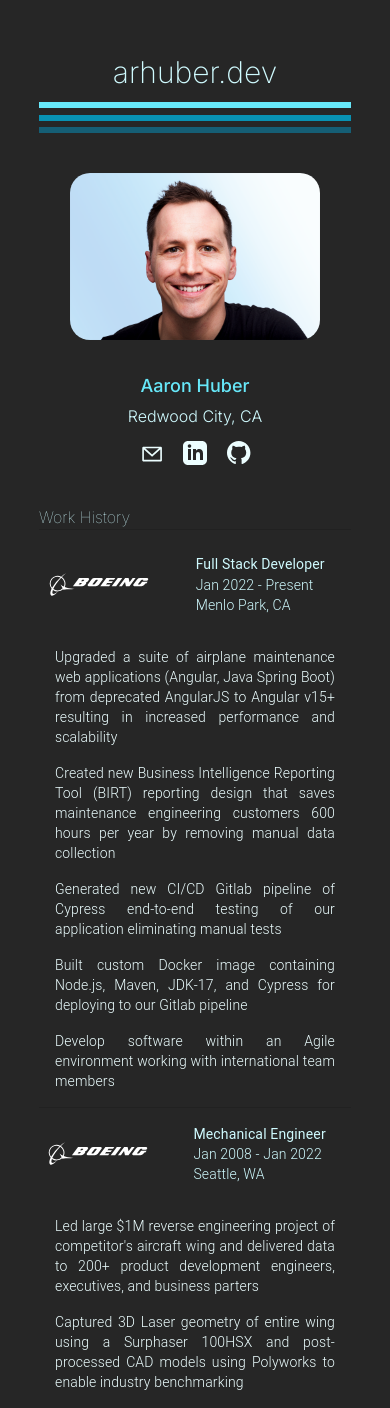
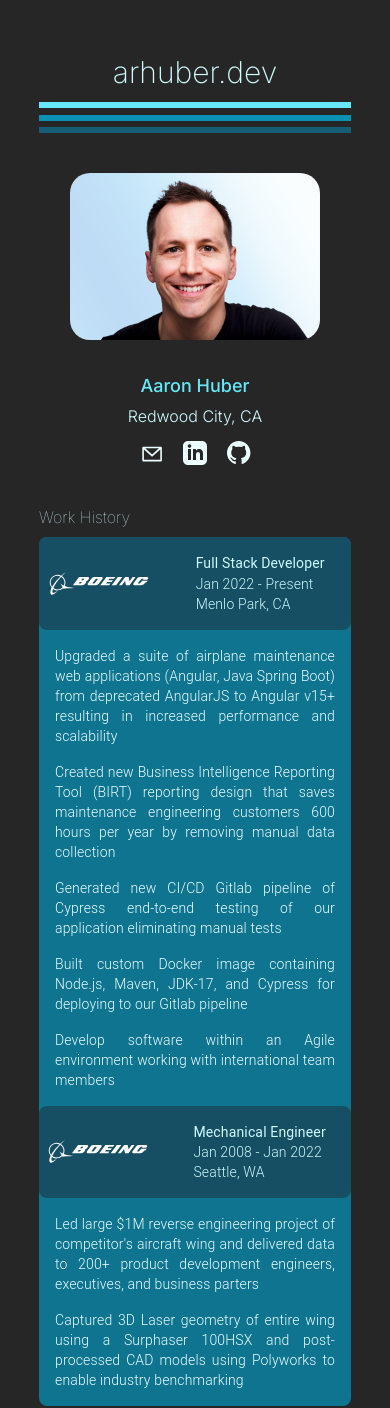
Before and after one commit to huberific/arhuber-next, a Next.js app: page /resume in a window 390 px wide. Built offline with nearby package versions, Linux system fonts and the light colour scheme.

Commit message:
responsive design

```diff
--- a/app/resume/page.tsx
+++ b/app/resume/page.tsx
@@ -325,13 +325,12 @@ function PageSpacer() {
 
 
 export default function Resume() {
-  const isSmallScreen = useMediaQuery({ query: '(max-width: 1200px' });
-  return isSmallScreen ? (
+  return (
     <>
+    <div className='md:hidden'>
       <SmallResume />
-    </>
-  ) : (
-    <>
+    </div>
+    <div className='hidden md:block'>
       <motion.div key='main-div' id='page-container' className='container mx-auto'
         initial={{opacity: 0}}
         animate={{opacity: 1}}
@@ -360,6 +359,7 @@ export default function Resume() {
           </div>
         </Paper>
       </motion.div>
+      </div>
     </>
   );
 }
--- a/app/resume/small-resume.tsx
+++ b/app/resume/small-resume.tsx
@@ -113,8 +113,8 @@ function BoeingLogoContainer() {
 
 function Work2() {
   return (
-    <div className='mt-2'>
-      <div className='flex justify-evenly'>
+    <div className='mt-2 bg-cyan-700 rounded-lg'>
+      <div className='flex justify-evenly bg-cyan-900 rounded-lg'>
         <BoeingLogoContainer />
         <div>
           <List dense={true}>
@@ -175,8 +175,7 @@ function Work2() {
           </ListItem>
         </List>
       </div>
-      <Divider className='mt-1 mb-1' />
-      <div className='flex justify-evenly'>
+      <div className='flex justify-evenly bg-cyan-900 rounded-lg'>
         <BoeingLogoContainer />
         <div>
           <List dense={true}>
@@ -195,8 +194,8 @@ function Work2() {
             </ListItem>
           </List>
         </div>
-        </div>
-        <div>
+      </div>
+      <div>
         <div className='text-cyan-50'>
           <List dense={true}>
             <ListItem>
@@ -425,7 +424,6 @@ export default function SmallResume() {
         <Intro />
         <div className='mt-10'>
           <span className='font-thin text-cyan-100'>Work History</span>
-          <Divider className='mt-2' />
           <Work2 />
         </div>
 
```
